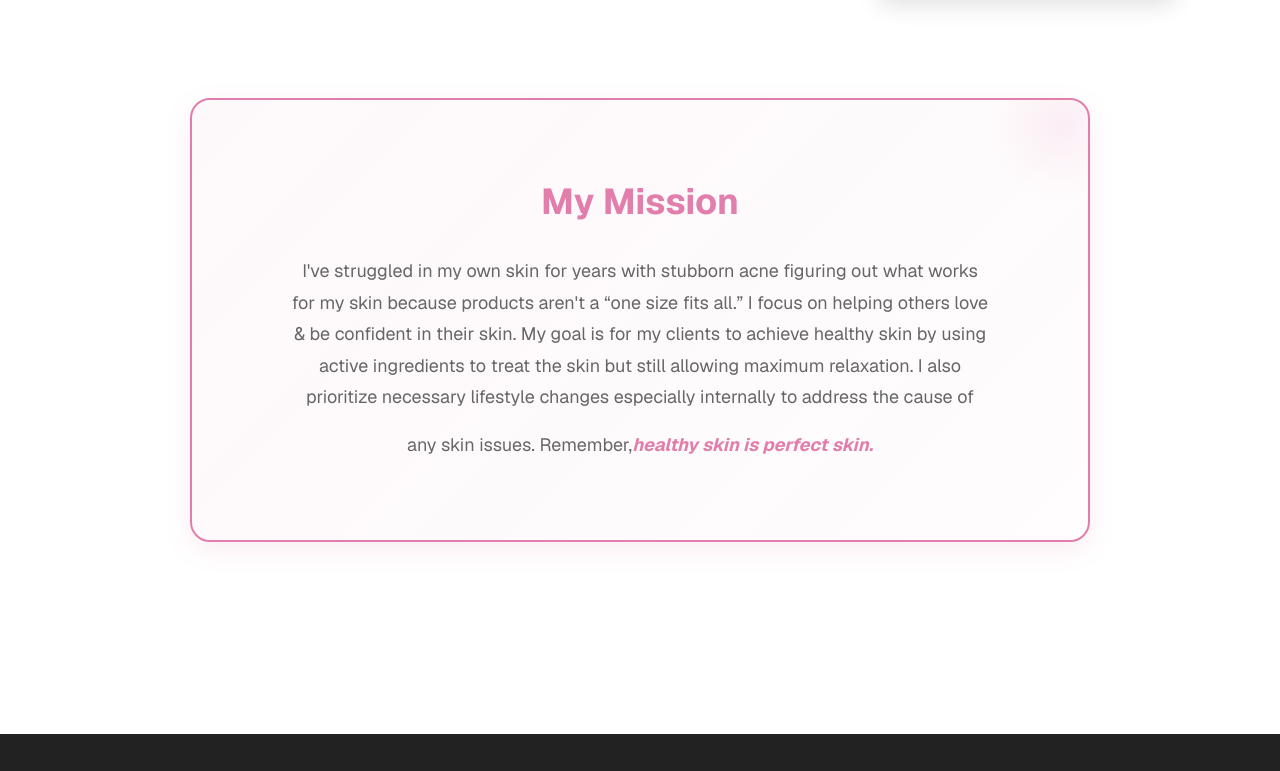
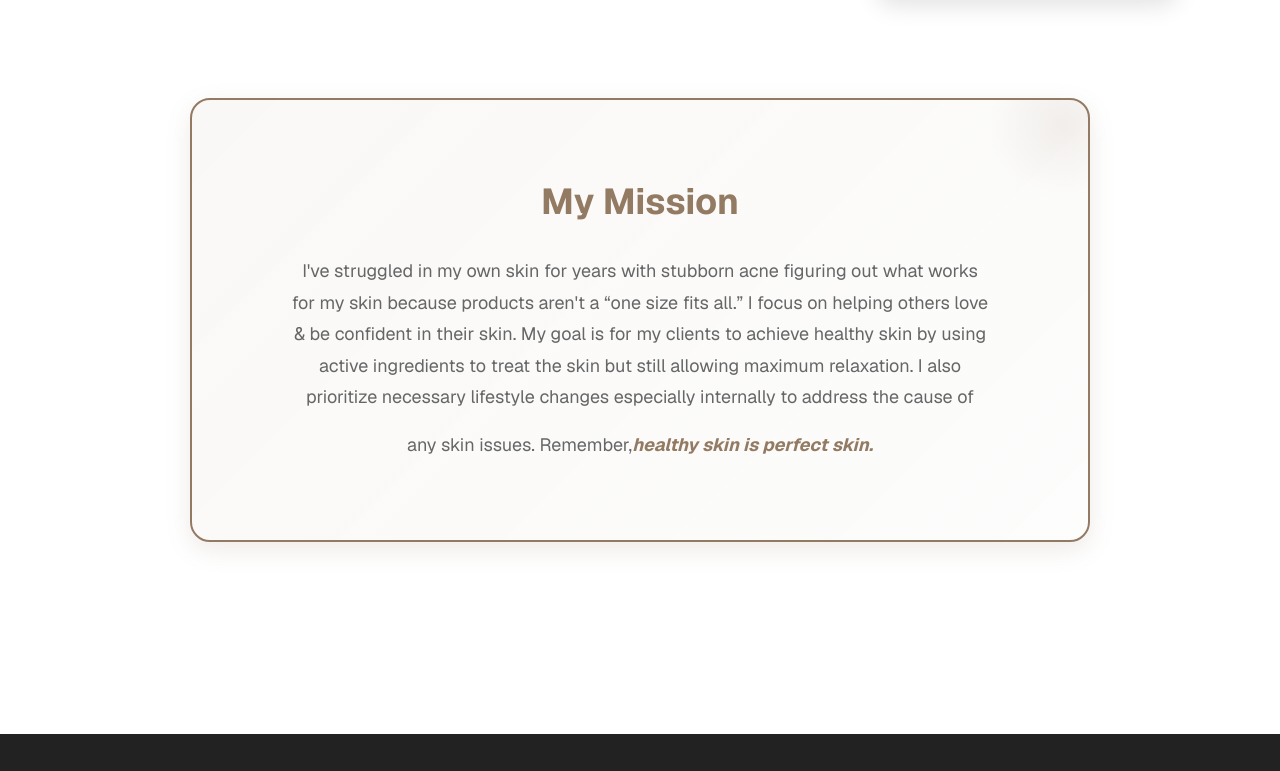
Before and after one commit to velas017/estheticlyNextjs, a Next.js app: page /about in a window 1280 px wide. Shown: the part 849-1620 px from the top of the page. Built offline with nearby package versions, Linux system fonts and the light colour scheme.

Commit message:
Adding new color scheme to website

```diff
--- a/src/app/about/page.module.css
+++ b/src/app/about/page.module.css
@@ -54,13 +54,13 @@
 }
 
 .missionContent {
-  background: linear-gradient(135deg, rgba(226, 126, 172, 0.05) 0%, rgba(226, 126, 172, 0.02) 100%);
+  background: linear-gradient(135deg, rgba(147, 122, 98, 0.05) 0%, rgba(147, 122, 98, 0.02) 100%);
   border: 2px solid var(--color-primary);
   border-radius: 20px;
   padding: var(--space-3xl);
   position: relative;
   overflow: hidden;
-  box-shadow: 0 8px 24px rgba(226, 126, 172, 0.15);
+  box-shadow: 0 8px 24px rgba(147, 122, 98, 0.15);
 }
 
 .missionContent::before {
@@ -70,7 +70,7 @@
   right: -50px;
   width: 150px;
   height: 150px;
-  background: radial-gradient(circle, rgba(226, 126, 172, 0.1) 0%, transparent 70%);
+  background: radial-gradient(circle, rgba(147, 122, 98, 0.1) 0%, transparent 70%);
   border-radius: 50%;
 }
 
--- a/src/app/book-now/page.module.css
+++ b/src/app/book-now/page.module.css
@@ -147,8 +147,8 @@
   max-width: 800px;
   margin: var(--space-3xl) auto 0;
   padding: var(--space-xl);
-  background: rgba(226, 126, 172, 0.05);
-  border: 1px solid rgba(226, 126, 172, 0.2);
+  background: rgba(147, 122, 98, 0.05);
+  border: 1px solid rgba(147, 122, 98, 0.2);
   border-radius: 12px;
   text-align: center;
 }
--- a/src/app/globals.css
+++ b/src/app/globals.css
@@ -1,8 +1,8 @@
 :root {
   /* Brand Colors */
-  --color-primary: #E27EAC;
-  --color-primary-hover: #D14A95;
-  --color-primary-shadow: rgba(226, 126, 172, 0.3);
+  --color-primary: #937a62;
+  --color-primary-hover: #7d6750;
+  --color-primary-shadow: rgba(147, 122, 98, 0.3);
 
   /* Text Colors */
   --color-text-primary: #222222;
@@ -31,8 +31,8 @@
   --shadow-xl: 0 20px 40px rgba(0, 0, 0, 0.15);
 
   /* Colored Shadows */
-  --shadow-primary: 0 4px 12px rgba(226, 126, 172, 0.3);
-  --shadow-primary-hover: 0 6px 16px rgba(226, 126, 172, 0.4);
+  --shadow-primary: 0 4px 12px rgba(147, 122, 98, 0.3);
+  --shadow-primary-hover: 0 6px 16px rgba(147, 122, 98, 0.4);
 
   /* Font Stack */
   --font-primary: 'Geist', -apple-system, BlinkMacSystemFont, 'Segoe UI', Roboto, sans-serif;
```
Also changed, not shown: 2 other files (tests, documents, lock files or other folders).
